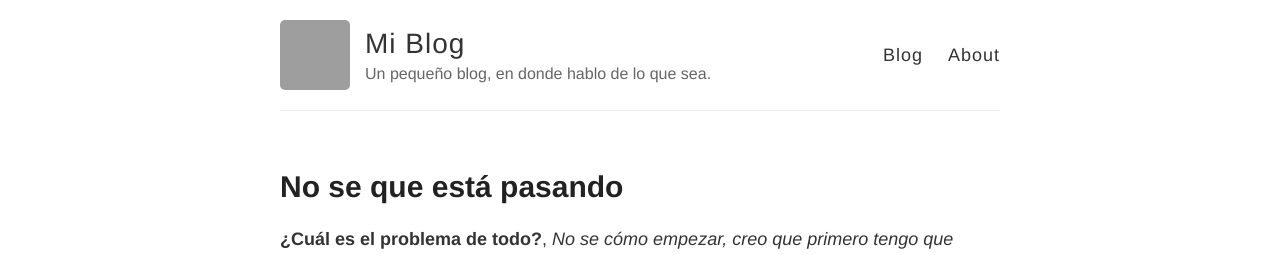
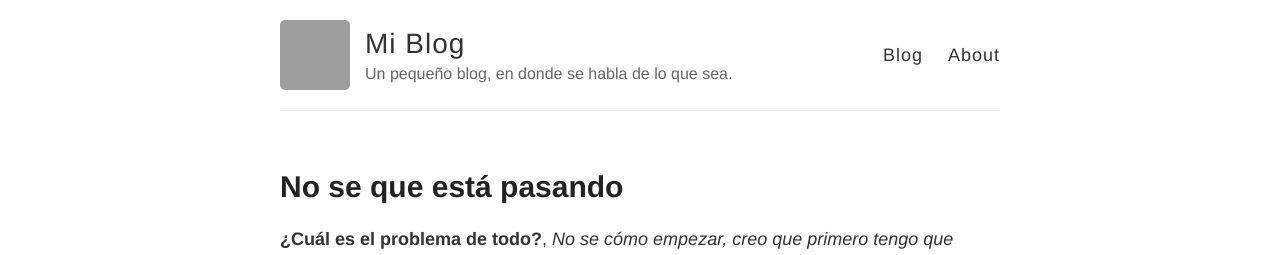
Before and after one commit to markconfig/blog-Jkyll, a Jekyll site: the page built from index.html, in a window 1280 px wide. Shown: the top 255 px of the page. Built offline with Jekyll 4.4.1, drawn with Linux system fonts in a browser that asks for light colours; grey boxes are pictures that could not be loaded.

Commit message:
Update _config.yml

```diff
--- a/_config.yml
+++ b/_config.yml
@@ -6,7 +6,7 @@
 name: Mi Blog
 
 # Short bio or description (displayed in the header)
-description: Un pequeño blog, en donde hablo de lo que sea.
+description: Un pequeño blog, en donde se habla de lo que sea.
 
 # URL of your avatar or profile pic (you could use your GitHub profile pic)
 avatar: https://avatars.githubusercontent.com/u/43713105?v=4
```
